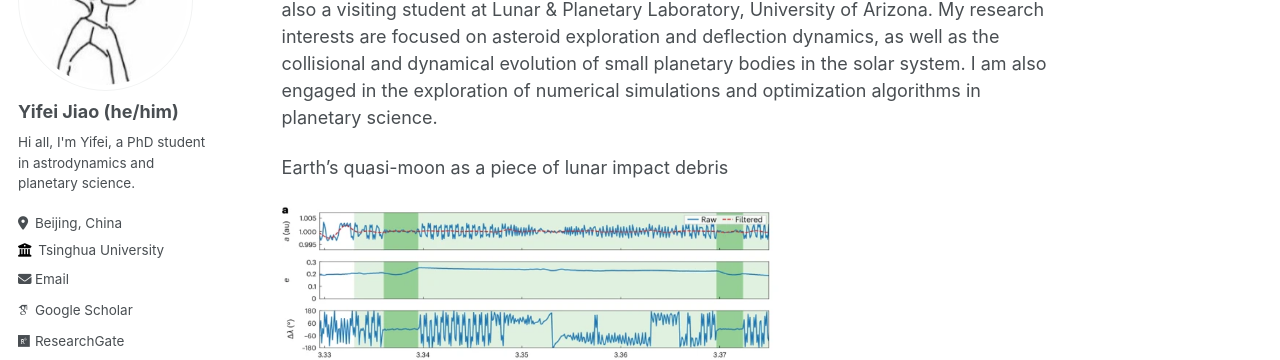
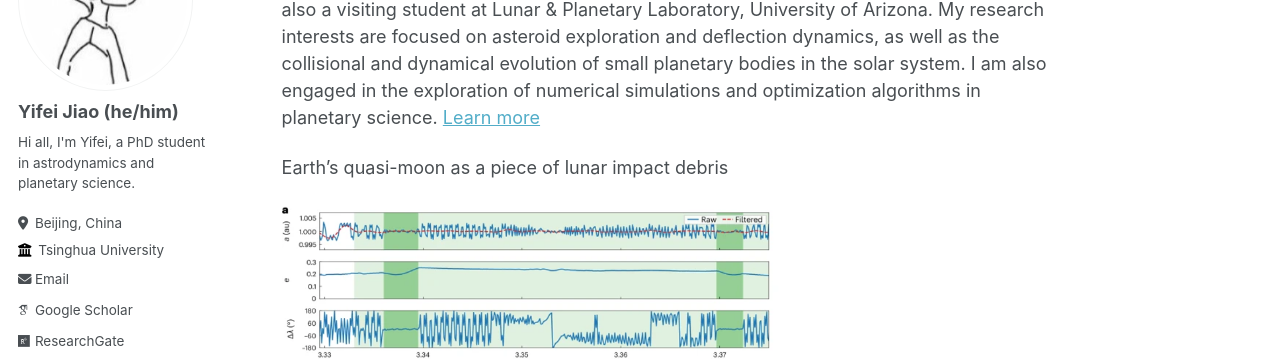
Before and after one commit to jiaoyf-thu/jiaoyf-thu.github.io, a Jekyll site: the page built from _pages/about.md, in a window 1280 px wide and 900 px high. Shown: the part 197-557 px from the top of the window. Built offline with Jekyll 4.4.1, drawn with Linux system fonts in a browser that asks for light colours; some web fonts are replaced.

Commit message:
Update about.md

```diff
--- a/_pages/about.md
+++ b/_pages/about.md
@@ -9,7 +9,7 @@ redirect_from:
 
 ## About Me
 
-I am currently a PhD student at Laboratory of AstroDynamics, Tsinghua University, and also a visiting student at Lunar & Planetary Laboratory, University of Arizona. My research interests are focused on asteroid exploration and deflection dynamics, as well as the collisional and dynamical evolution of small planetary bodies in the solar system. I am also engaged in the exploration of numerical simulations and optimization algorithms in planetary science.
+I am currently a PhD student at Laboratory of AstroDynamics, Tsinghua University, and also a visiting student at Lunar & Planetary Laboratory, University of Arizona. My research interests are focused on asteroid exploration and deflection dynamics, as well as the collisional and dynamical evolution of small planetary bodies in the solar system. I am also engaged in the exploration of numerical simulations and optimization algorithms in planetary science. [Learn more](/about.html)
 
 Earth's quasi-moon as a piece of lunar impact debris
 
```
